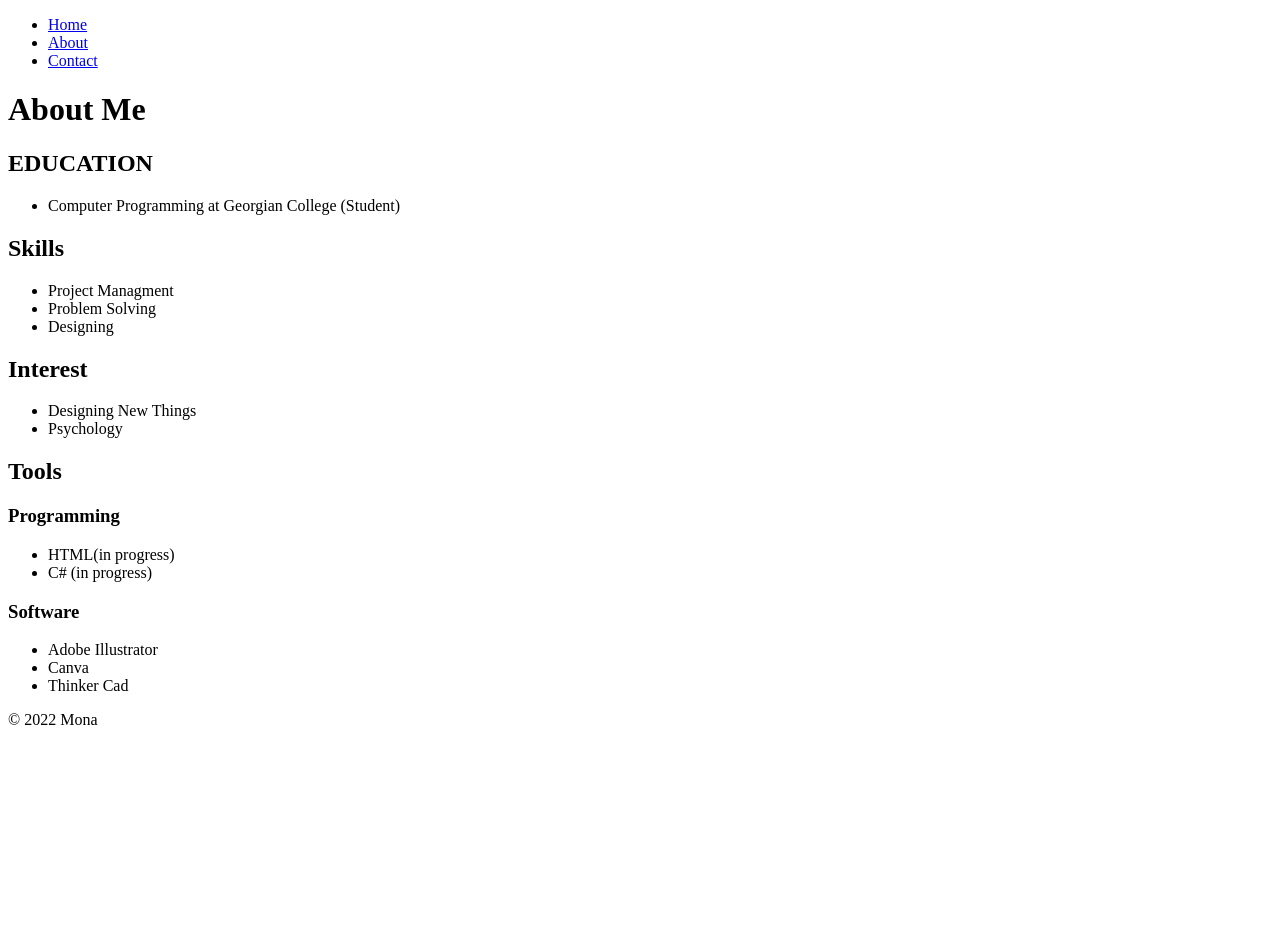
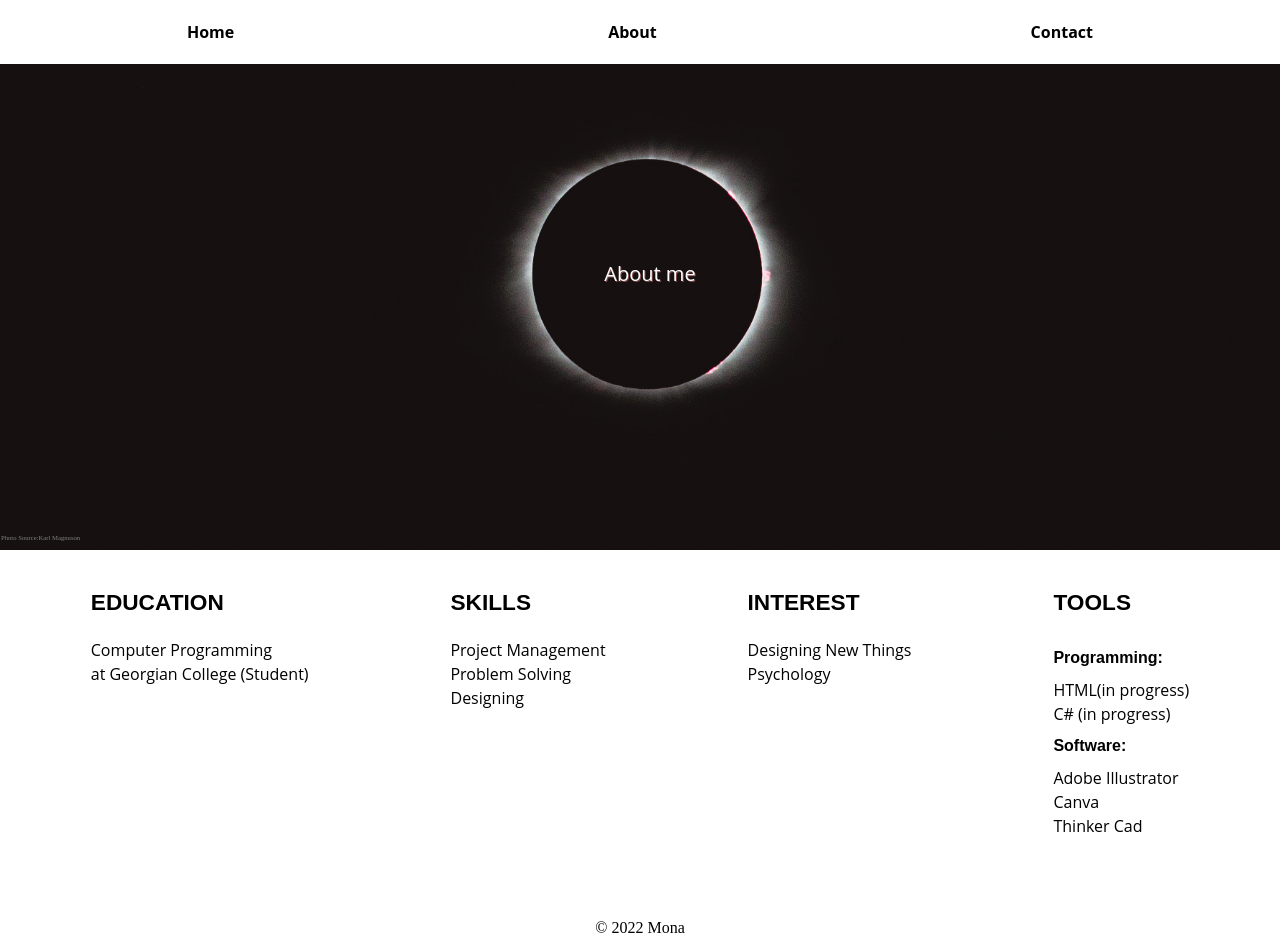
Before and after one commit to MonaShoar/Assignment-01, a plain HTML site: page about.html in a window 1280 px wide. Before the commit the page ends 800 px from the top, so only its background shows below. Drawn offline with Linux system fonts and the light colour scheme.

Commit message:
Assignment 2
Add CSS

```diff
--- a/about.html
+++ b/about.html
@@ -5,6 +5,7 @@
     <meta charset="UTF-8">
     <meta http-equiv="X-UA-Compatible" content="IE=edge">
     <meta name="viewport" content="width=device-width, initial-scale=1.0">
+    <link rel="stylesheet" href="./styles/about.css">
     <title>about</title>
 </head>
 
@@ -23,37 +24,52 @@
                 </li>
             </ul>
         </nav>
-        <h1>About Me</h1>
+        <h1>About me</h1>
+        <cite>
+            <a href="https://unsplash.com/photos/LaHgrqo1ZRk" alt="aboutPhoto">Photo Source:Karl Magnuson</a>
+        </cite>
     </header>
+
     <main>
+        <article>
             <h2>EDUCATION</h2>
             <ul>
-            <li>Computer Programming at Georgian College (Student)</li>
+                <li>Computer Programming <br> at Georgian College (Student)</li>
             </ul>
-        <h2>Skills</h2>
+
+        </article>
+        <article>
+            <h2>SKILLS</h2>
             <ul>
-            <li> Project Managment</li>
+                <li> Project Management</li>
                 <li> Problem Solving</li>
                 <li> Designing</li>
             </ul>
-        <h2>Interest</h2>
+        </article>
+        <article>
+            <h2>INTEREST</h2>
             <ul>
                 <li> Designing New Things</li>
                 <li> Psychology</li>
             </ul>
-        <h2>Tools</h2>
-        <h3>Programming</h3>
+        </article>
+        <article>
+            <h2>TOOLS</h2>
+            <h3>Programming:</h3>
             <ul>
                 <li>HTML(in progress)</li>
                 <li>C# (in progress)</li>
             </ul>
-        <h3>Software</h3>
+
+            <h3 id="second/software">Software:</h3>
             <ul>
                 <li> Adobe Illustrator</li>
                 <li>Canva</li>
                 <li>Thinker Cad</li>
             </ul>
+        </article>
     </main>
+
     <footer>&copy; 2022 Mona </footer>
 </body>
 
--- /dev/null
+++ b/styles/about.css
@@ -0,0 +1,153 @@
+@import url(./reset.css);
+
+
+nav ul {
+    display: flex;
+    justify-content: space-around;
+    background-color: white;
+}
+
+nav li a {
+    color: black;
+    display: flex;
+    text-decoration: none;
+    padding: 1.5em;
+    background-color: white;
+    font-family: 'Open Sans', sans-serif;
+    font-weight: bold;
+}
+
+nav ul li a:hover {
+
+    background-color: white;
+    color: white;
+    background-color: black;
+    transition: 0.5s;
+}
+
+h1 {
+    display: flex;
+    justify-content: center;
+    margin-top: 200px;
+    color: white;
+    font-size: 20px;
+    margin-left: 1em;
+    text-shadow: 1px 1px rgba(226, 125, 125, 0.5);
+    font-family: 'Open Sans', sans-serif;
+}
+
+body {
+    background-color: white;
+    color: black;
+}
+
+header {
+    height: 550px;
+    background: url(../images/karl-magnuson-LaHgrqo1ZRk-unsplash.jpg);
+    background-size: cover;
+    background-position: center;
+}
+
+
+main {
+    /* width: 100%; */
+
+    display: flex;
+    flex-wrap: wrap;
+    justify-content: space-around;
+    padding: 1%;
+    margin-left: 10%;
+    margin: 7px;
+}
+
+article:nth-child(1){
+    padding: 1em;
+    margin: 5px;
+    margin-left: 2px;
+    margin-right: 2px;
+    margin-bottom: 2px;
+    justify-content: center;
+
+}
+article:nth-child(2){
+    padding: 1em;
+    margin: 5px;
+    margin-left: 2px;
+    margin-right: 2px;
+    margin-bottom: 2px;
+    justify-content: center;
+
+
+}
+article:nth-child(3){
+    padding: 1em;
+    margin: 5px;
+    margin-left: 2px;
+    margin-right: 2px;
+    margin-bottom: 2px;
+    justify-content: center;
+
+
+}
+article:nth-child(4){
+    padding: 1em;
+    margin: 5px;
+    margin-left: 2px;
+    margin-right: 2px;
+    margin-bottom: 2px;
+    justify-content: center;
+
+
+}
+
+body main article ul {
+    justify-content: space-around;
+    font-family: 'Open Sans', sans-serif;
+    text-align: left;
+}
+
+body main article ul li {
+    justify-content: space-around;
+    font-family: 'Open Sans', sans-serif;
+    line-height: 1.5em;
+}
+
+h2 {
+    font-weight: bold;
+    font-family: 'Anton', sans-serif;
+    font-size: 17pt;
+    margin-bottom: 25px;
+}
+
+h3 {
+    font-family: 'Anton', sans-serif;
+    font-size: 12pt;
+    font-weight: bold;
+    line-height: 2.5em;
+}
+
+#second/software {
+    margin-top: 25px;
+}
+
+
+footer {
+    display: flex;
+    justify-content: center;
+    text-align: center;
+    padding: 1px;
+    color: black;
+    margin-top: 50px;
+}
+cite a{
+    display: flex;
+    float: left;
+    justify-content: center;
+    text-align: center;
+    padding: 1px;
+    color: gray;
+    margin-top: 250px;
+    /* margin-right: 550px; */
+    text-decoration: none;
+    font-size: 5pt;
+}
--- /dev/null
+++ b/styles/contact.css
@@ -0,0 +1,62 @@
+@import url(./reset.css);
+nav ul{
+    display: flex;
+    justify-content:space-around;
+    background-color:white;
+
+}
+
+nav li a {
+    color:black;
+    display: flex;
+    text-decoration: none;
+    padding: 1.5em;
+    background-color: white;
+   font-family: 'Open Sans', sans-serif;
+   font-weight: bold;
+}
+
+nav ul li a:hover {
+
+    background-color: white;
+    color:white;
+    background-color: black;
+    transition: 0.5s;
+}
+body{
+    background-color:white;
+    color: black;
+}
+body{
+    background-color:black;
+    color: white;
+    font-family: 'Open Sans', sans-serif;
+    line-height: 1.5em;
+}
+input, select, textarea {
+    width: 50%;
+    padding: 15px;
+    border: 2px solid rgb(66, 54, 54);
+    border-radius: 25px;
+    margin-top: 3px;
+    margin-bottom: 10px;
+  }
+
+  form{
+    margin-left: 31%;
+    margin-top: 15px;
+  }
+
+  legend{
+    font-family: 'Anton', sans-serif;
+    font-weight: bold;
+    color:rgb(175, 175, 11);
+  }
+
+  footer{
+    display: flex;
+    justify-content: center;
+    text-align: center;
+    padding: 1px;
+    color:white;
+}
--- /dev/null
+++ b/styles/index.css
@@ -0,0 +1,106 @@
+@import url(./reset.css);
+@import url('https://fonts.googleapis.com/css2?family=Anton&family=Open+Sans&display=swap');
+
+/* *{outline:1px dashed rgb(231, 222, 222);} */
+ul {
+    display: flex;
+    justify-content: space-around;
+    background-color: white;
+
+}
+
+nav li a {
+    color: black;
+    display: flex;
+    text-decoration: none;
+    padding: 1.5em;
+    background-color: white;
+    font-family: 'Open Sans', sans-serif;
+    font-weight: bold;
+}
+
+nav ul li a:hover {
+    color: white;
+    background-color: black;
+    transition: 0.5s;
+}
+
+#biography {
+
+    font-family: 'Open Sans', sans-serif;
+    font-size: 14pt;
+    line-height: 3em;
+}
+
+h1 {
+    margin-top: 60px;
+    font-size: 36pt;
+    font-weight: bold;
+    line-height: 2em;
+    font-family: 'Anton', sans-serif;
+    letter-spacing: 0.1em;
+}
+
+main, h1 {
+    margin-left: 2em;
+    margin-right: 2em;
+    color: white;
+}
+
+img {
+    height: 400px;
+    display: flex;
+    float: left;
+    margin-top: 120px;
+}
+
+body {
+    background-color: black;
+    margin-top: 50px;
+}
+
+#titleBiography {
+    font-weight: bold;
+    font-family: 'Open Sans', sans-serif;
+    line-height: 3em;
+    font-size: 20pt;
+}
+
+footer {
+    display: flex;
+    justify-content:center;
+    padding: 1px;
+    color: aliceblue;
+    margin-top: 300px;
+}
+
+body figure cite a {
+    display: flex;
+    color: rgb(61, 63, 65);
+    text-align: center;
+    justify-content: left;
+    margin-left: 250px;
+    margin-top: 20px;
+    text-decoration: none;
+    font-family: 'Open Sans', sans-serif;
+}
+
+#callMe {
+    display: flex;
+    margin-right: 100px;
+    margin-top: 190px;
+    float: right;
+    background-color: grey;
+    color: rgb(65, 62, 62);
+    padding: 30px;
+    border-radius: 130px;
+    text-decoration: none;
+    font-family: 'Open Sans', sans-serif;
+    font-weight: bold;
+    font-size: 10pt;
+}
+#callMe:hover{
+    color:whitesmoke;
+    background-color:rgb(99, 158, 99);
+    transition: 0.5s;
+}
--- /dev/null
+++ b/styles/reset.css
@@ -0,0 +1,149 @@
+html {
+    -webkit-box-sizing: border-box;
+    -moz-box-sizing: border-box;
+    box-sizing: border-box;
+}
+
+*,
+*:before,
+*:after {
+    -webkit-box-sizing: inherit;
+    -moz-box-sizing: inherit;
+    box-sizing: inherit;
+}
+
+/* http://meyerweb.com/eric/tools/css/reset/
+   v2.0 | 20110126
+   License: none (public domain)
+*/
+
+html,
+body,
+div,
+span,
+applet,
+object,
+iframe,
+h1,
+h2,
+h3,
+h4,
+h5,
+h6,
+p,
+blockquote,
+pre,
+a,
+abbr,
+acronym,
+address,
+big,
+cite,
+code,
+del,
+dfn,
+em,
+img,
+ins,
+kbd,
+q,
+s,
+samp,
+small,
+strike,
+strong,
+sub,
+sup,
+tt,
+var,
+b,
+u,
+i,
+center,
+dl,
+dt,
+dd,
+ol,
+ul,
+li,
+fieldset,
+form,
+label,
+legend,
+table,
+caption,
+tbody,
+tfoot,
+thead,
+tr,
+th,
+td,
+article,
+aside,
+canvas,
+details,
+embed,
+figure,
+figcaption,
+footer,
+header,
+hgroup,
+menu,
+nav,
+output,
+ruby,
+section,
+summary,
+time,
+mark,
+audio,
+video {
+    margin: 0;
+    padding: 0;
+    border: 0;
+    font-size: 100%;
+    font: inherit;
+    vertical-align: baseline;
+}
+
+/* HTML5 display-role reset for older browsers */
+article,
+aside,
+details,
+figcaption,
+figure,
+footer,
+header,
+hgroup,
+menu,
+nav,
+section {
+    display: block;
+}
+
+body {
+    line-height: 1;
+}
+
+ol,
+ul {
+    list-style: none;
+}
+
+blockquote,
+q {
+    quotes: none;
+}
+
+blockquote:before,
+blockquote:after,
+q:before,
+q:after {
+    content: '';
+    content: none;
+}
+
+table {
+    border-collapse: collapse;
+    border-spacing: 0;
+}
--- /dev/null
+++ b/styles/thanks.css
@@ -0,0 +1,45 @@
+@import url(./reset.css);
+nav ul{
+    display: flex;
+    justify-content:space-around;
+    background-color:white;
+
+}
+
+nav li a {
+    color:black;
+    display: flex;
+    text-decoration: none;
+    padding: 1.5em;
+    background-color: white;
+   font-family: 'Open Sans', sans-serif;
+   font-weight: bold;
+}
+
+nav ul li a:hover {
+
+    background-color: white;
+    color:white;
+    background-color: black;
+    transition: 0.5s;
+}
+ #Thank{
+    font-size:  170pt;
+    color:white;
+    text-align: center;
+    justify-content: center;
+    margin-top: 20%;
+
+}
+body{
+    background-color: rgb(20, 18, 18);
+}
+footer{
+    display: flex;
+    justify-content: center;
+    text-align: center;
+    padding: 1px;
+    color:white;
+    margin-top: 50px;
+
+}
```
Also changed, not shown: contact.html (+7 -2 lines), index.html (+16 -10 lines), thanks.html (+2 -1 lines), images/karl-magnuson-LaHgrqo1ZRk-unsplash.jpg (added), images/pexels-dids-5782237.jpg (added). Lines whose indentation alone changed are shown as unchanged.
